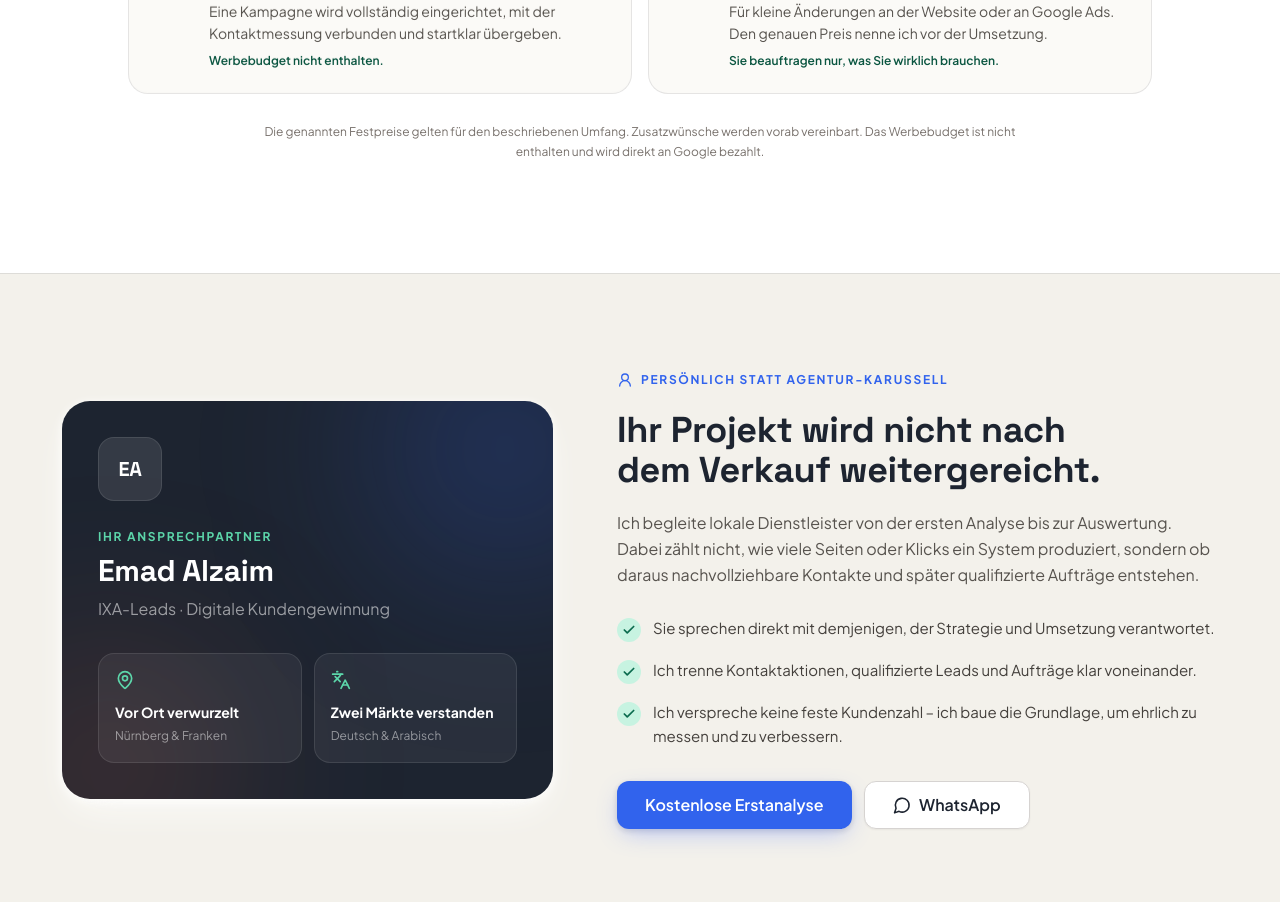
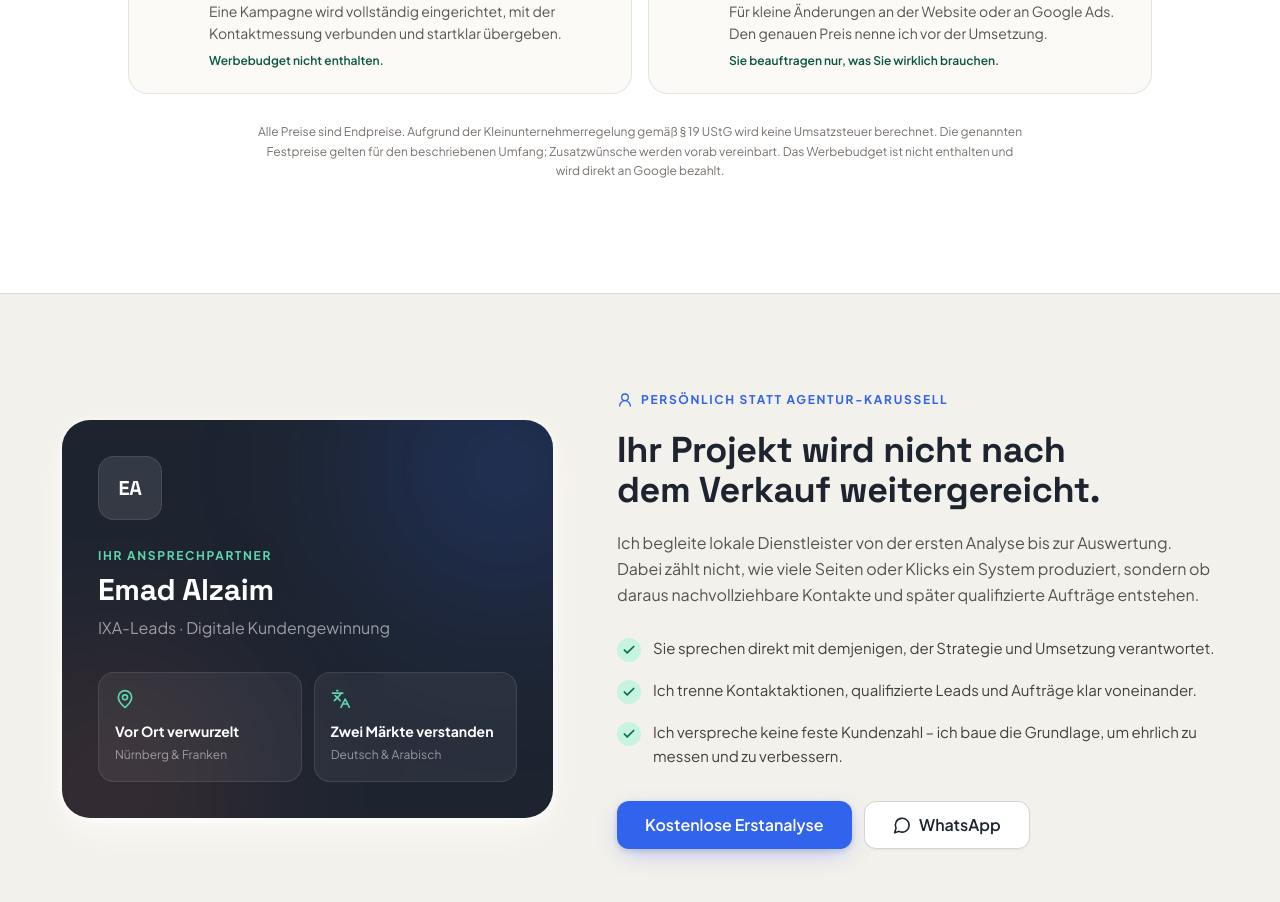
Before and after one commit to Exxd00/ixa-lead.de, a Next.js app: page / in a window 1280 px wide. Shown: the part 4480-5382 px from the top of the page. Built offline with nearby package versions, Linux system fonts and the light colour scheme.

Commit message:
Clarify Kleinunternehmer prices

```diff
--- a/src/components/sections/PackagesSection.tsx
+++ b/src/components/sections/PackagesSection.tsx
@@ -231,9 +231,11 @@ export function PackagesSection() {
         </div>
 
         <p className="mx-auto mt-7 max-w-3xl text-center text-xs leading-relaxed text-stone-500">
-          Die genannten Festpreise gelten für den beschriebenen Umfang.
-          Zusatzwünsche werden vorab vereinbart. Das Werbebudget ist nicht
-          enthalten und wird direkt an Google bezahlt.
+          Alle Preise sind Endpreise. Aufgrund der Kleinunternehmerregelung
+          gemäß § 19 UStG wird keine Umsatzsteuer berechnet. Die genannten
+          Festpreise gelten für den beschriebenen Umfang; Zusatzwünsche werden
+          vorab vereinbart. Das Werbebudget ist nicht enthalten und wird direkt
+          an Google bezahlt.
         </p>
       </div>
     </section>
```
